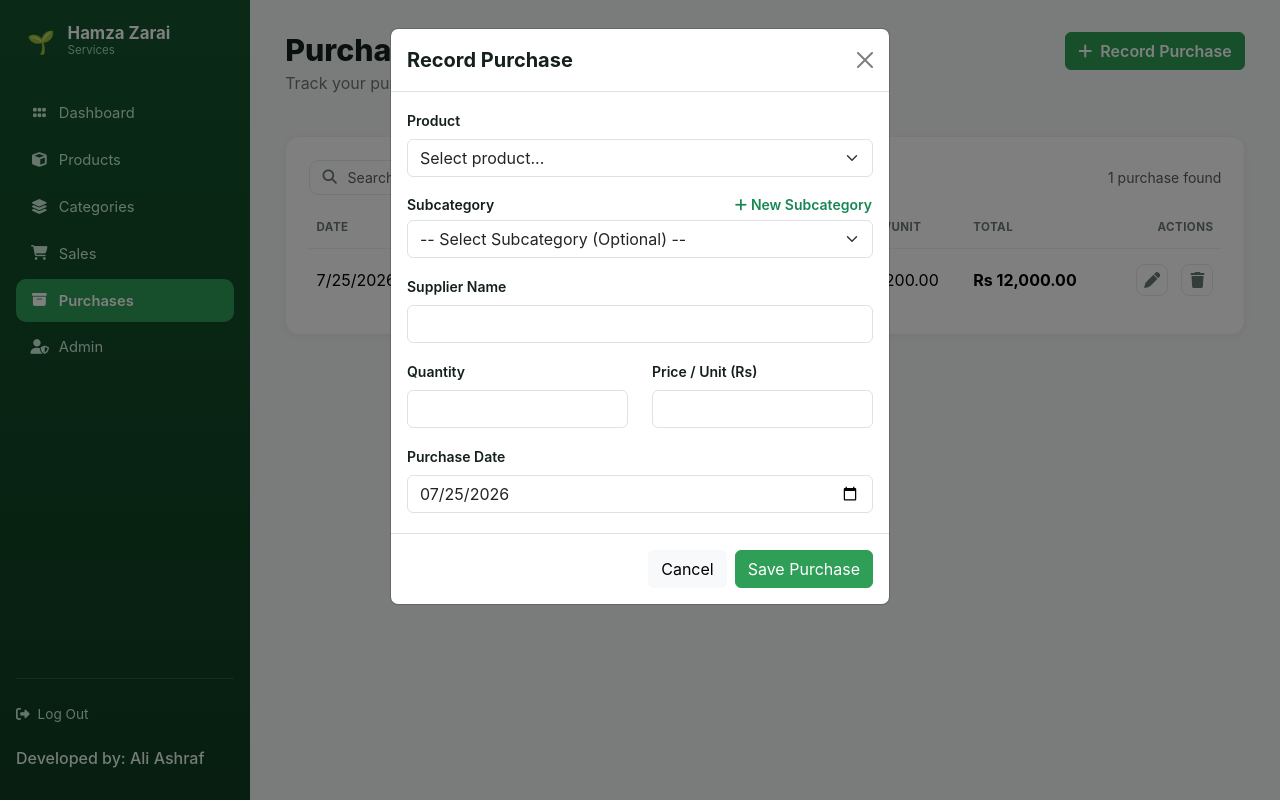
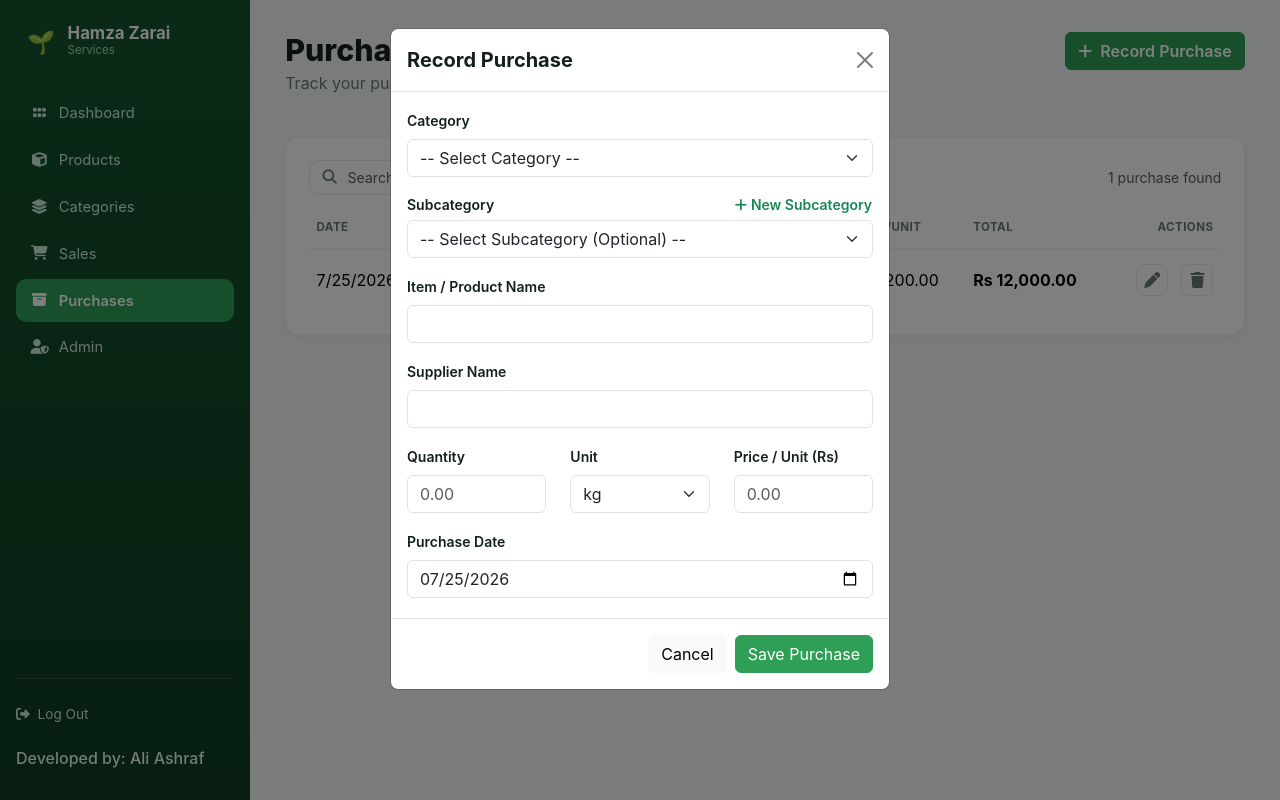
Before and after one commit to Ashaliwk/Hamza-Zarai-pesticide-website, a PHP site: page /purchases.php in a window 1280 px wide, after a click on "Record Purchase". Run offline with PHP 8.4, Linux system fonts and the light colour scheme; the visitor is signed in with stand-in values (Sample User, id 1); data comes from the database, SQL or seed files in the repository.

Commit message:
updated project

```diff
--- a/database/schema.sql
+++ b/database/schema.sql
@@ -122,6 +122,7 @@ CREATE TABLE purchases (
     subcategory_id INT DEFAULT NULL,
     supplier_name VARCHAR(150) NOT NULL,
     quantity DECIMAL(12,2) NOT NULL,
+    unit VARCHAR(20) DEFAULT NULL,
     price_per_unit DECIMAL(12,2) NOT NULL,
     total DECIMAL(14,2) NOT NULL,
     purchase_date DATE NOT NULL,
@@ -130,5 +131,5 @@ CREATE TABLE purchases (
     FOREIGN KEY (subcategory_id) REFERENCES subcategories(id) ON DELETE SET NULL
 );
 
-INSERT INTO purchases (product_id, supplier_name, quantity, price_per_unit, total, purchase_date) VALUES
-(1, 'Shafqat', 10, 1200.00, 12000.00, CURDATE());
+INSERT INTO purchases (product_id, supplier_name, quantity, unit, price_per_unit, total, purchase_date) VALUES
+(1, 'Shafqat', 10, 'kg', 1200.00, 12000.00, CURDATE());
--- a/purchases.php
+++ b/purchases.php
@@ -6,9 +6,12 @@ require_login();
 $pageTitle = 'Purchases';
 $activeNav = 'purchases';
 
-// Ensure subcategory_id column exists in purchases table
+// Ensure subcategory_id & unit columns exist in purchases table
 try {
     $pdo->exec("ALTER TABLE purchases ADD COLUMN subcategory_id INT NULL AFTER product_id");
+} catch (PDOException $e) {}
+try {
+    $pdo->exec("ALTER TABLE purchases ADD COLUMN unit VARCHAR(20) NULL AFTER quantity");
 } catch (PDOException $e) {}
 
 $search = trim($_GET['search'] ?? '');
@@ -22,11 +25,11 @@ $subcategories = $pdo->query("
     ORDER BY c.name, s.name
 ")->fetchAll();
 
-$products = $pdo->query("SELECT id, name, purchase_price, unit, category_id FROM products ORDER BY name")->fetchAll();
+$products = $pdo->query("SELECT id, name, purchase_price, unit, category_id, subcategory_id FROM products ORDER BY name")->fetchAll();
 
 if ($search !== '') {
     $stmt = $pdo->prepare("
-        SELECT pu.*, p.name AS product_name, sc.name AS subcategory_name, c.name AS category_name
+        SELECT pu.*, p.name AS product_name, COALESCE(pu.unit, p.unit) AS product_unit, sc.name AS subcategory_name, c.name AS category_name
         FROM purchases pu
         JOIN products p ON p.id = pu.product_id
         LEFT JOIN subcategories sc ON sc.id = pu.subcategory_id
@@ -38,7 +41,7 @@ if ($search !== '') {
     $purchases = $stmt->fetchAll();
 } else {
     $purchases = $pdo->query("
-        SELECT pu.*, p.name AS product_name, sc.name AS subcategory_name, c.name AS category_name
+        SELECT pu.*, p.name AS product_name, COALESCE(pu.unit, p.unit) AS product_unit, sc.name AS subcategory_name, c.name AS category_name
         FROM purchases pu
         JOIN products p ON p.id = pu.product_id
         LEFT JOIN subcategories sc ON sc.id = pu.subcategory_id
@@ -109,17 +112,19 @@ require_once 'includes/header.php';
           <?php endif; ?>
         </td>
         <td><?= e($p['supplier_name']) ?></td>
-        <td><?= rtrim(rtrim(number_format($p['quantity'],2), '0'), '.') ?></td>
+        <td><?= rtrim(rtrim(number_format($p['quantity'],2), '0'), '.') ?> <?= e($p['product_unit'] ?? '') ?></td>
         <td><?= money($p['price_per_unit']) ?></td>
         <td class="fw-bold"><?= money($p['total']) ?></td>
         <td class="text-end">
           <button class="icon-btn edit me-1" title="Edit"
             data-bs-toggle="modal" data-bs-target="#editPurchaseModal"
             data-id="<?= $p['id'] ?>"
-            data-product="<?= $p['product_id'] ?>"
+            data-product-name="<?= e($p['product_name']) ?>"
+            data-category="<?= $p['category_id'] ?? '' ?>"
             data-subcategory="<?= $p['subcategory_id'] ?? '' ?>"
             data-supplier="<?= e($p['supplier_name']) ?>"
             data-qty="<?= $p['quantity'] ?>"
+            data-unit="<?= e($p['product_unit'] ?? '') ?>"
             data-price="<?= $p['price_per_unit'] ?>"
             data-date="<?= $p['purchase_date'] ?>">
             <i class="fa-solid fa-pen"></i>
@@ -137,6 +142,13 @@ require_once 'includes/header.php';
   </div>
 </div>
 
+<!-- Datalist for Existing Products -->
+<datalist id="existing_products_list">
+  <?php foreach ($products as $p): ?>
+    <option value="<?= e($p['name']) ?>" data-category="<?= $p['category_id'] ?>" data-subcategory="<?= $p['subcategory_id'] ?? '' ?>" data-unit="<?= e($p['unit']) ?>" data-price="<?= $p['purchase_price'] ?>"></option>
+  <?php endforeach; ?>
+</datalist>
+
 <!-- Record Purchase Modal -->
 <div class="modal fade" id="addPurchaseModal" tabindex="-1">
   <div class="modal-dialog">
@@ -148,11 +160,11 @@ require_once 'includes/header.php';
       </div>
       <div class="modal-body">
         <div class="mb-3">
-          <label class="form-label small fw-semibold">Product</label>
-          <select name="product_id" id="add_purchase_product" class="form-select" required>
-            <option value="">Select product...</option>
-            <?php foreach ($products as $p): ?>
-              <option value="<?= $p['id'] ?>" data-category="<?= $p['category_id'] ?>"><?= e($p['name']) ?></option>
+          <label class="form-label small fw-semibold">Category</label>
+          <select name="category_id" id="add_purchase_category" class="form-select">
+            <option value="">-- Select Category --</option>
+            <?php foreach ($categories as $c): ?>
+              <option value="<?= $c['id'] ?>"><?= e($c['name']) ?></option>
             <?php endforeach; ?>
           </select>
         </div>
@@ -173,17 +185,32 @@ require_once 'includes/header.php';
           </select>
         </div>
         <div class="mb-3">
+          <label class="form-label small fw-semibold">Item / Product Name</label>
+          <input type="text" name="product_name" id="add_purchase_product_name" class="form-control" required  list="existing_products_list" autocomplete="off">
+        </div>
+        <div class="mb-3">
           <label class="form-label small fw-semibold">Supplier Name</label>
           <input type="text" name="supplier_name" class="form-control" required>
         </div>
         <div class="row">
-          <div class="col-6 mb-3">
+          <div class="col-4 mb-3">
             <label class="form-label small fw-semibold">Quantity</label>
-            <input type="number" step="0.01" name="quantity" class="form-control" required>
+            <input type="number" step="0.01" name="quantity" id="add_purchase_qty" class="form-control" required placeholder="0.00">
           </div>
-          <div class="col-6 mb-3">
+          <div class="col-4 mb-3">
+            <label class="form-label small fw-semibold">Unit</label>
+            <select name="unit" id="add_purchase_unit" class="form-select" required>
+              <option value="kg">kg</option>
+              <option value="g">g</option>
+              <option value="liter">liter</option>
+              <option value="ml">ml</option>
+              <option value="bag">bag</option>
+              <option value="pcs">pcs</option>
+            </select>
+          </div>
+          <div class="col-4 mb-3">
             <label class="form-label small fw-semibold">Price / Unit (Rs)</label>
-            <input type="number" step="0.01" name="price_per_unit" class="form-control" required>
+            <input type="number" step="0.01" name="price_per_unit" id="add_purchase_price" class="form-control" required placeholder="0.00">
           </div>
         </div>
         <div class="mb-1">
@@ -211,11 +238,11 @@ require_once 'includes/header.php';
       </div>
       <div class="modal-body">
         <div class="mb-3">
-          <label class="form-label small fw-semibold">Product</label>
-          <select name="product_id" id="edit_purchase_product" class="form-select" required>
-            <option value="">Select product...</option>
-            <?php foreach ($products as $p): ?>
-              <option value="<?= $p['id'] ?>" data-category="<?= $p['category_id'] ?>"><?= e($p['name']) ?></option>
+          <label class="form-label small fw-semibold">Category</label>
+          <select name="category_id" id="edit_purchase_category" class="form-select">
+            <option value="">-- Select Category --</option>
+            <?php foreach ($categories as $c): ?>
+              <option value="<?= $c['id'] ?>"><?= e($c['name']) ?></option>
             <?php endforeach; ?>
           </select>
         </div>
@@ -236,15 +263,30 @@ require_once 'includes/header.php';
           </select>
         </div>
         <div class="mb-3">
+          <label class="form-label small fw-semibold">Item / Product Name</label>
+          <input type="text" name="product_name" id="edit_purchase_product_name" class="form-control" required placeholder="Enter product name" list="existing_products_list" autocomplete="off">
+        </div>
+        <div class="mb-3">
           <label class="form-label small fw-semibold">Supplier Name</label>
           <input type="text" name="supplier_name" id="edit_purchase_supplier" class="form-control" required>
         </div>
         <div class="row">
-          <div class="col-6 mb-3">
+          <div class="col-4 mb-3">
             <label class="form-label small fw-semibold">Quantity</label>
             <input type="number" step="0.01" name="quantity" id="edit_purchase_qty" class="form-control" required>
           </div>
-          <div class="col-6 mb-3">
+          <div class="col-4 mb-3">
+            <label class="form-label small fw-semibold">Unit</label>
+            <select name="unit" id="edit_purchase_unit" class="form-select" required>
+              <option value="kg">kg</option>
+              <option value="g">g</option>
+              <option value="liter">liter</option>
+              <option value="ml">ml</option>
+              <option value="bag">bag</option>
+              <option value="pcs">pcs</option>
+            </select>
+          </div>
+          <div class="col-4 mb-3">
             <label class="form-label small fw-semibold">Price / Unit (Rs)</label>
             <input type="number" step="0.01" name="price_per_unit" id="edit_purchase_price" class="form-control" required>
           </div>
@@ -296,23 +338,15 @@ require_once 'includes/header.php';
 
 <?php
 $extraScripts = '<script>
-function setupProductSubcategoryFilter(prodId, subId) {
-  const prodSelect = document.getElementById(prodId);
+function setupPurchaseCategorySubFilter(catId, subId) {
+  const catSelect = document.getElementById(catId);
   const subSelect = document.getElementById(subId);
-  if (!prodSelect || !subSelect) return;
+  if (!catSelect || !subSelect) return;
 
-  function filterSubcategories() {
-    const selectedProdOpt = prodSelect.options[prodSelect.selectedIndex];
-    const selectedCat = selectedProdOpt ? selectedProdOpt.getAttribute("data-category") : "";
-    const options = subSelect.querySelectorAll("option");
-
-    options.forEach(opt => {
-      if (!opt.value) {
-        opt.hidden = false;
-        opt.disabled = false;
-        opt.style.display = "";
-        return;
-      }
+  function filterSub() {
+    const selectedCat = catSelect.value;
+    Array.from(subSelect.options).forEach(opt => {
+      if (!opt.value) return;
       const optCat = opt.getAttribute("data-category");
       if (!selectedCat || optCat === selectedCat) {
         opt.hidden = false;
@@ -325,35 +359,81 @@ function setupProductSubcategoryFilter(prodId, subId) {
       }
     });
 
-    const currentSubOpt = subSelect.options[subSelect.selectedIndex];
-    if (currentSubOpt && currentSubOpt.value && selectedCat) {
-      if (currentSubOpt.getAttribute("data-category") !== selectedCat) {
-        subSelect.value = "";
-      }
+    const curSubOpt = subSelect.options[subSelect.selectedIndex];
+    if (curSubOpt && curSubOpt.value && selectedCat && curSubOpt.getAttribute("data-category") !== selectedCat) {
+      subSelect.value = "";
     }
   }
 
-  prodSelect.addEventListener("change", filterSubcategories);
-  filterSubcategories();
+  catSelect.addEventListener("change", filterSub);
+  filterSub();
 }
 
-setupProductSubcategoryFilter("add_purchase_product", "add_purchase_subcategory");
-setupProductSubcategoryFilter("edit_purchase_product", "edit_purchase_subcategory");
+setupPurchaseCategorySubFilter("add_purchase_category", "add_purchase_subcategory");
+setupPurchaseCategorySubFilter("edit_purchase_category", "edit_purchase_subcategory");
+
+function setupProductNameAutofill(prodNameId, catId, subId, unitId, priceId) {
+  const nameInput = document.getElementById(prodNameId);
+  const catSelect = document.getElementById(catId);
+  const subSelect = document.getElementById(subId);
+  const unitSelect = document.getElementById(unitId);
+  const priceInput = document.getElementById(priceId);
+  const datalist = document.getElementById("existing_products_list");
+
+  if (!nameInput || !datalist) return;
+
+  nameInput.addEventListener("input", function() {
+    const val = nameInput.value.trim().toLowerCase();
+    if (!val) return;
+
+    const options = Array.from(datalist.options);
+    const matchedOpt = options.find(opt => opt.value.toLowerCase() === val);
+    if (matchedOpt) {
+      const cat = matchedOpt.getAttribute("data-category");
+      const sub = matchedOpt.getAttribute("data-subcategory");
+      const unit = matchedOpt.getAttribute("data-unit");
+      const price = matchedOpt.getAttribute("data-price");
+
+      if (catSelect && cat) {
+        catSelect.value = cat;
+        catSelect.dispatchEvent(new Event("change"));
+      }
+      if (subSelect && sub) {
+        subSelect.value = sub;
+      }
+      if (unitSelect && unit) {
+        unitSelect.value = unit;
+      }
+      if (priceInput && price && !priceInput.value) {
+        priceInput.value = price;
+      }
+    }
+  });
+}
+
+setupProductNameAutofill("add_purchase_product_name", "add_purchase_category", "add_purchase_subcategory", "add_purchase_unit", "add_purchase_price");
+setupProductNameAutofill("edit_purchase_product_name", "edit_purchase_category", "edit_purchase_subcategory", "edit_purchase_unit", "edit_purchase_price");
 
 document.getElementById("editPurchaseModal")?.addEventListener("show.bs.modal", function (event) {
   const btn = event.relatedTarget;
   if (!btn) return;
   document.getElementById("edit_purchase_id").value = btn.dataset.id;
-  const prodSelect = document.getElementById("edit_purchase_product");
-  if (prodSelect) {
-    prodSelect.value = btn.dataset.product;
-    prodSelect.dispatchEvent(new Event("change"));
+  document.getElementById("edit_purchase_product_name").value = btn.dataset.productName || "";
+  const catSelect = document.getElementById("edit_purchase_category");
+  if (catSelect && btn.dataset.category) {
+    catSelect.value = btn.dataset.category;
+    catSelect.dispatchEvent(new Event("change"));
   }
-  document.getElementById("edit_purchase_subcategory").value = btn.dataset.subcategory || "";
-  document.getElementById("edit_purchase_supplier").value = btn.dataset.supplier;
-  document.getElementById("edit_purchase_qty").value = btn.dataset.qty;
-  document.getElementById("edit_purchase_price").value = btn.dataset.price;
-  document.getElementById("edit_purchase_date").value = btn.dataset.date;
+  if (btn.dataset.subcategory) {
+    document.getElementById("edit_purchase_subcategory").value = btn.dataset.subcategory;
+  }
+  document.getElementById("edit_purchase_supplier").value = btn.dataset.supplier || "";
+  document.getElementById("edit_purchase_qty").value = btn.dataset.qty || "";
+  if (btn.dataset.unit) {
+    document.getElementById("edit_purchase_unit").value = btn.dataset.unit;
+  }
+  document.getElementById("edit_purchase_price").value = btn.dataset.price || "";
+  document.getElementById("edit_purchase_date").value = btn.dataset.date || "";
 });
 
 const purchasesInput = document.getElementById("purchasesSearch");
@@ -386,7 +466,7 @@ function filterPurchases() {
   }
 }
 
-if (searchInput = document.getElementById("purchasesSearch")) {
+if (purchasesInput) {
   purchasesInput.addEventListener("input", filterPurchases);
   clearPurchasesBtn.addEventListener("click", function() {
     purchasesInput.value = "";
```
Also changed, not shown: products.php (+2 -10 lines), purchases_action.php (+74 -23 lines).
